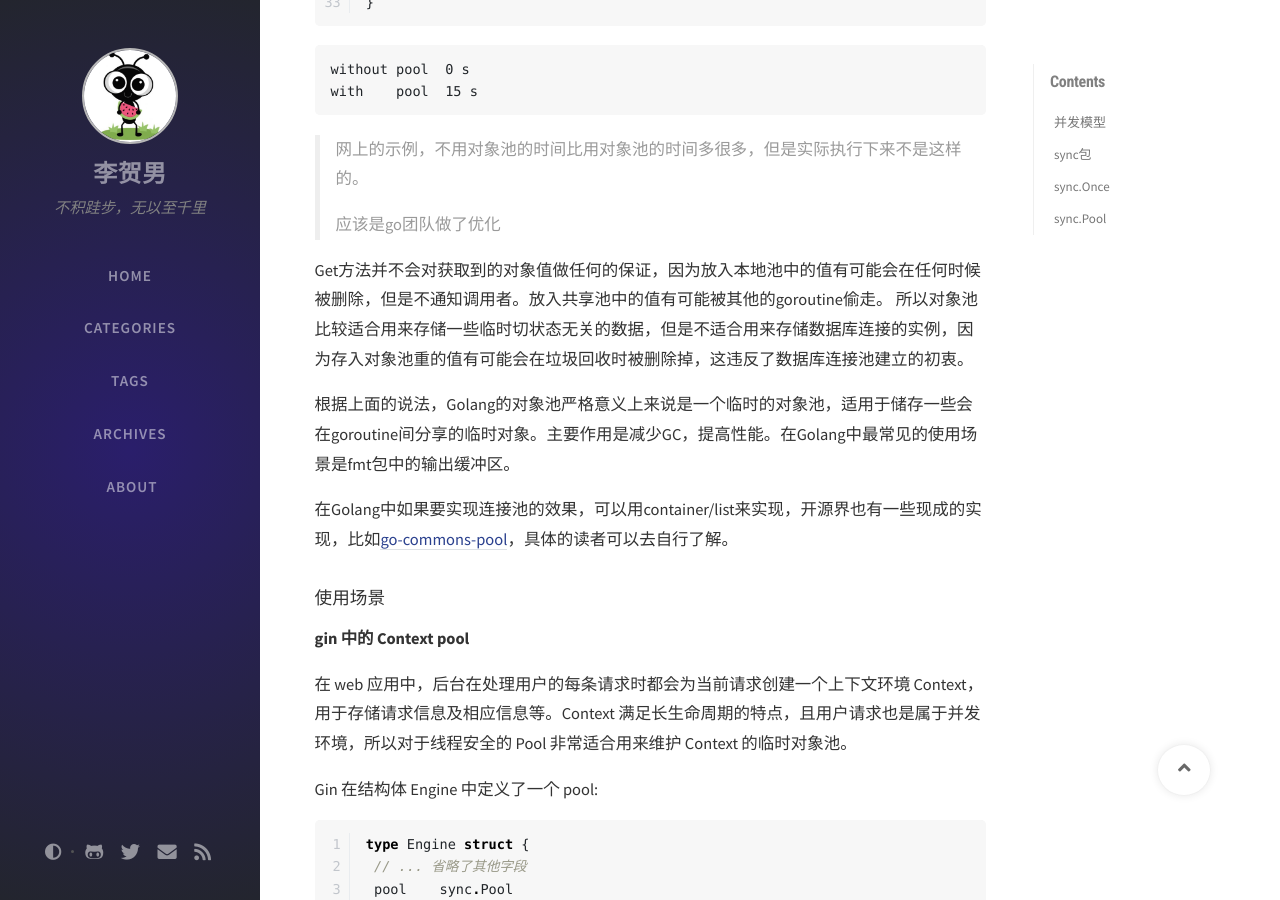
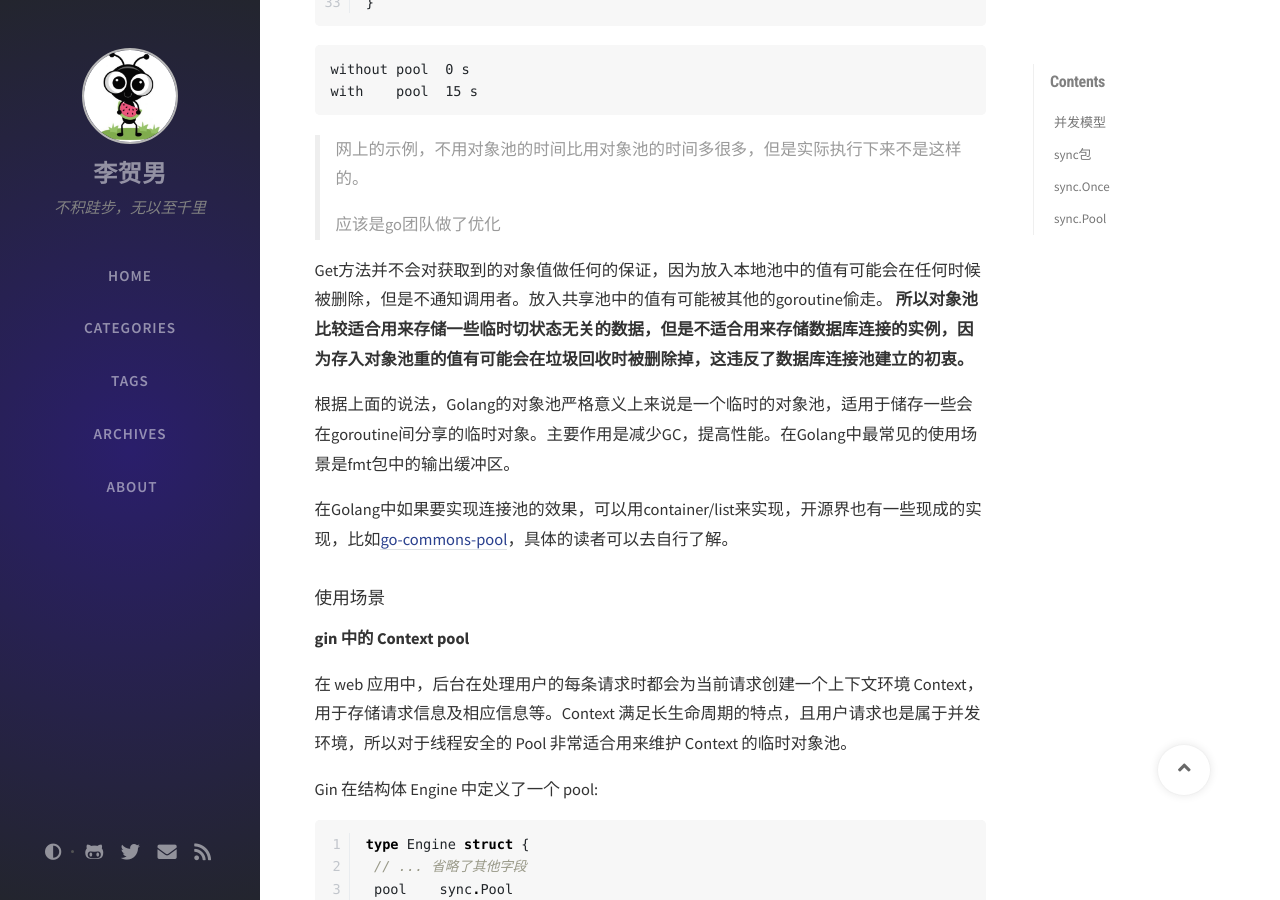
Before and after one commit to lihenan1993/lihenan1993.github.io, a Jekyll site: the page built from _posts/Go语言并发之道/2020-12-13-chapter3.md, in a window 1280 px wide and 900 px high, scrolled down 7889 px. Built offline with Jekyll 4.4.1, drawn with Linux system fonts in a browser that asks for light colours; nearby versions of some CDN libraries; comment, search, counter and statistics services are not loaded.

Commit message:
加深对sync.pool理解

```diff
--- a/_posts/Go语言并发之道/2020-12-13-chapter3.md
+++ b/_posts/Go语言并发之道/2020-12-13-chapter3.md
@@ -355,7 +355,7 @@ with    pool  15 s
 >
 > 应该是go团队做了优化
 
-Get方法并不会对获取到的对象值做任何的保证，因为放入本地池中的值有可能会在任何时候被删除，但是不通知调用者。放入共享池中的值有可能被其他的goroutine偷走。 所以对象池比较适合用来存储一些临时切状态无关的数据，但是不适合用来存储数据库连接的实例，因为存入对象池重的值有可能会在垃圾回收时被删除掉，这违反了数据库连接池建立的初衷。
+Get方法并不会对获取到的对象值做任何的保证，因为放入本地池中的值有可能会在任何时候被删除，但是不通知调用者。放入共享池中的值有可能被其他的goroutine偷走。 **所以对象池比较适合用来存储一些临时切状态无关的数据，但是不适合用来存储数据库连接的实例，因为存入对象池重的值有可能会在垃圾回收时被删除掉，这违反了数据库连接池建立的初衷。**
 
 根据上面的说法，Golang的对象池严格意义上来说是一个临时的对象池，适用于储存一些会在goroutine间分享的临时对象。主要作用是减少GC，提高性能。在Golang中最常见的使用场景是fmt包中的输出缓冲区。
 
```
